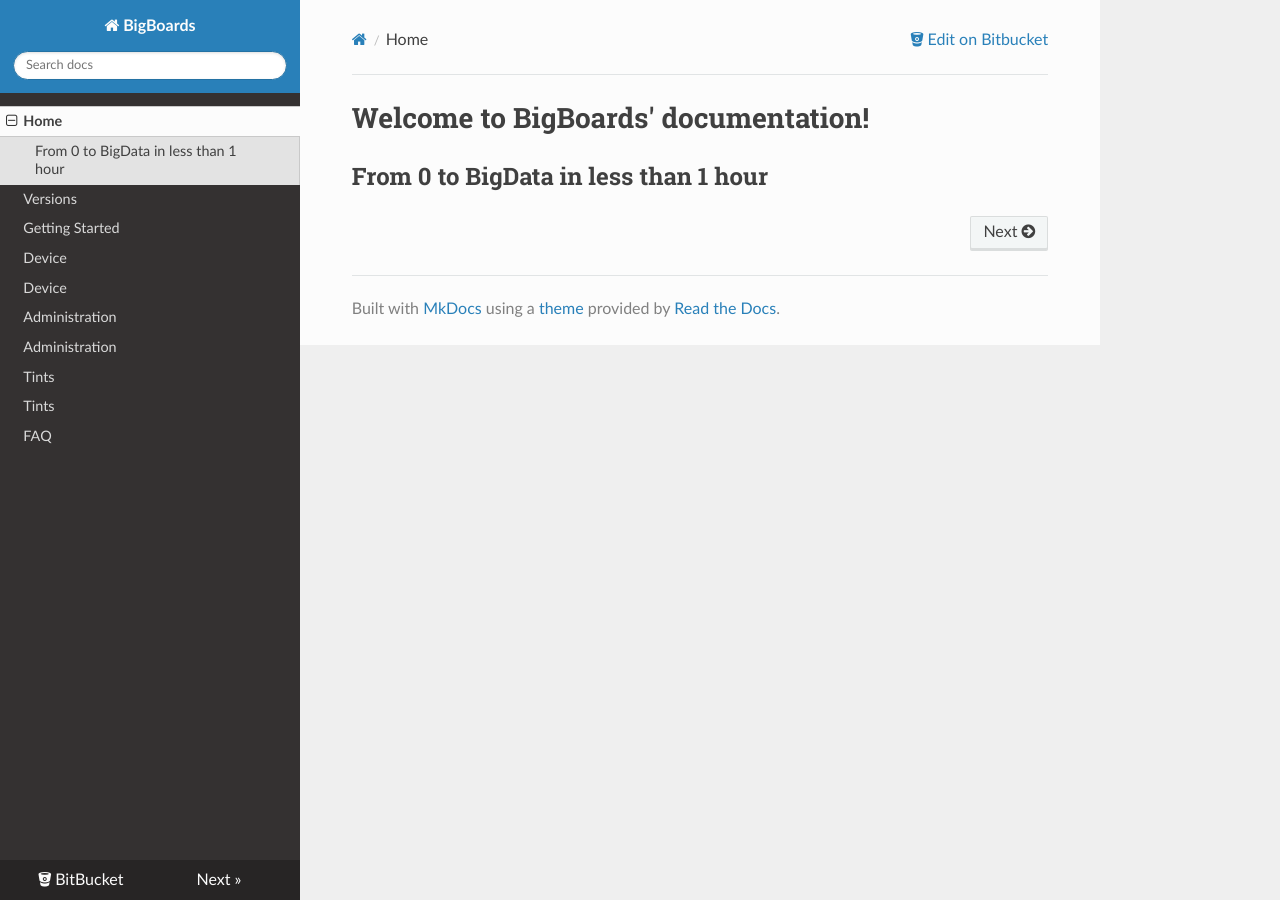
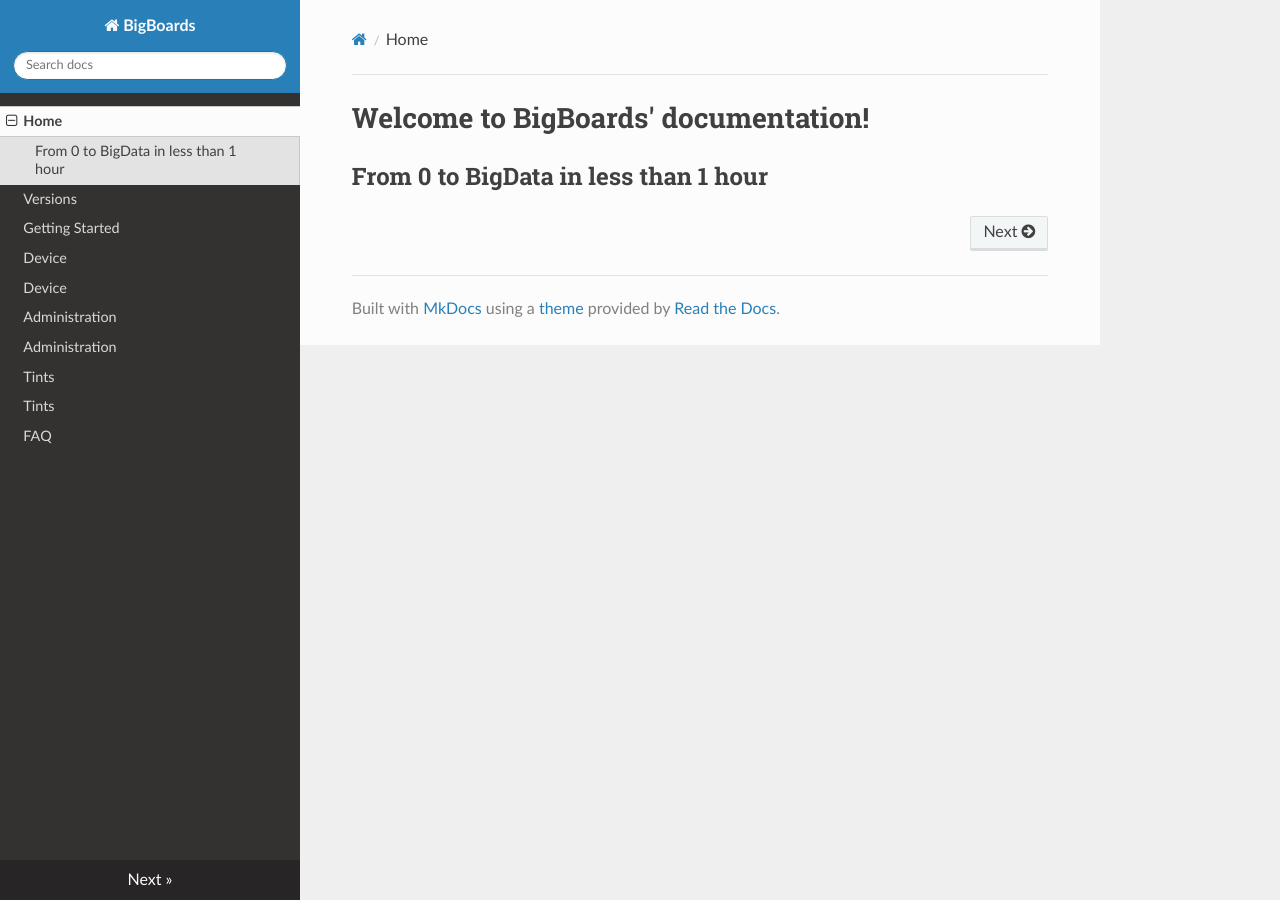
Before and after one commit to bigboards/bigboards-docs, an MkDocs documentation site: the page built from docs/docs/index.md, in a window 1280 px wide. Built offline with MkDocs 1.6.1, drawn with Linux system fonts in a browser that asks for light colours; nearby versions of some CDN libraries; old or Windows-style settings are respelled for this version of MkDocs; some of the changed lines change nothing that is shown.

Commit message:
Resimplified mkdocs.yml

```diff
--- a/docs/mkdocs.yml
+++ b/docs/mkdocs.yml
@@ -1,8 +1,4 @@
 site_name: BigBoards
-site_url: http://docs.bigboards.io
-repo_url: https://bitbucket.org/bigboards
-site_description: 'BigBoards Hex, from 0 to Big Data in less than 1 hour'
-site_favicon: favicon.ico
 pages:
 - [index.md, Home]
 - [versions.md, Versions]
```
